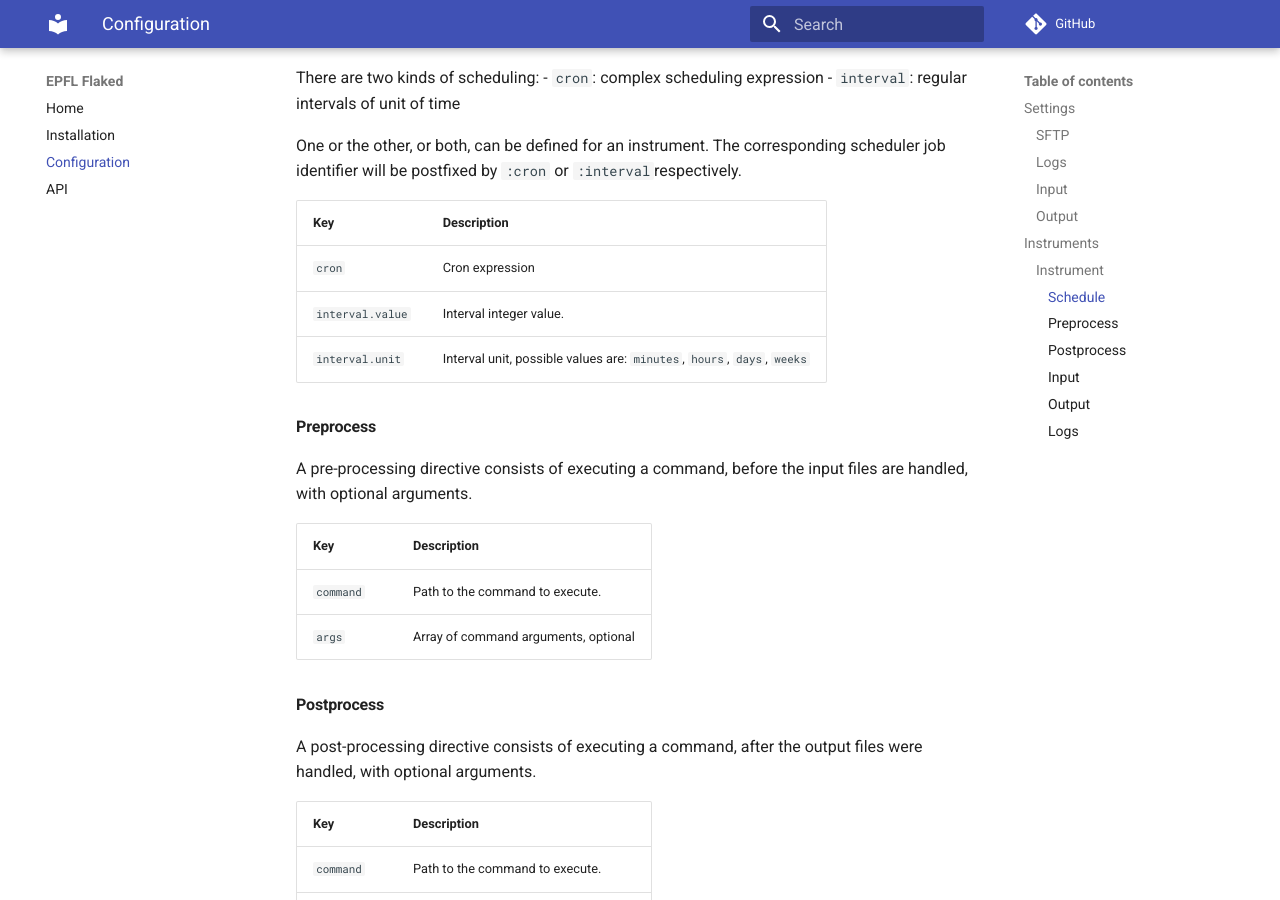
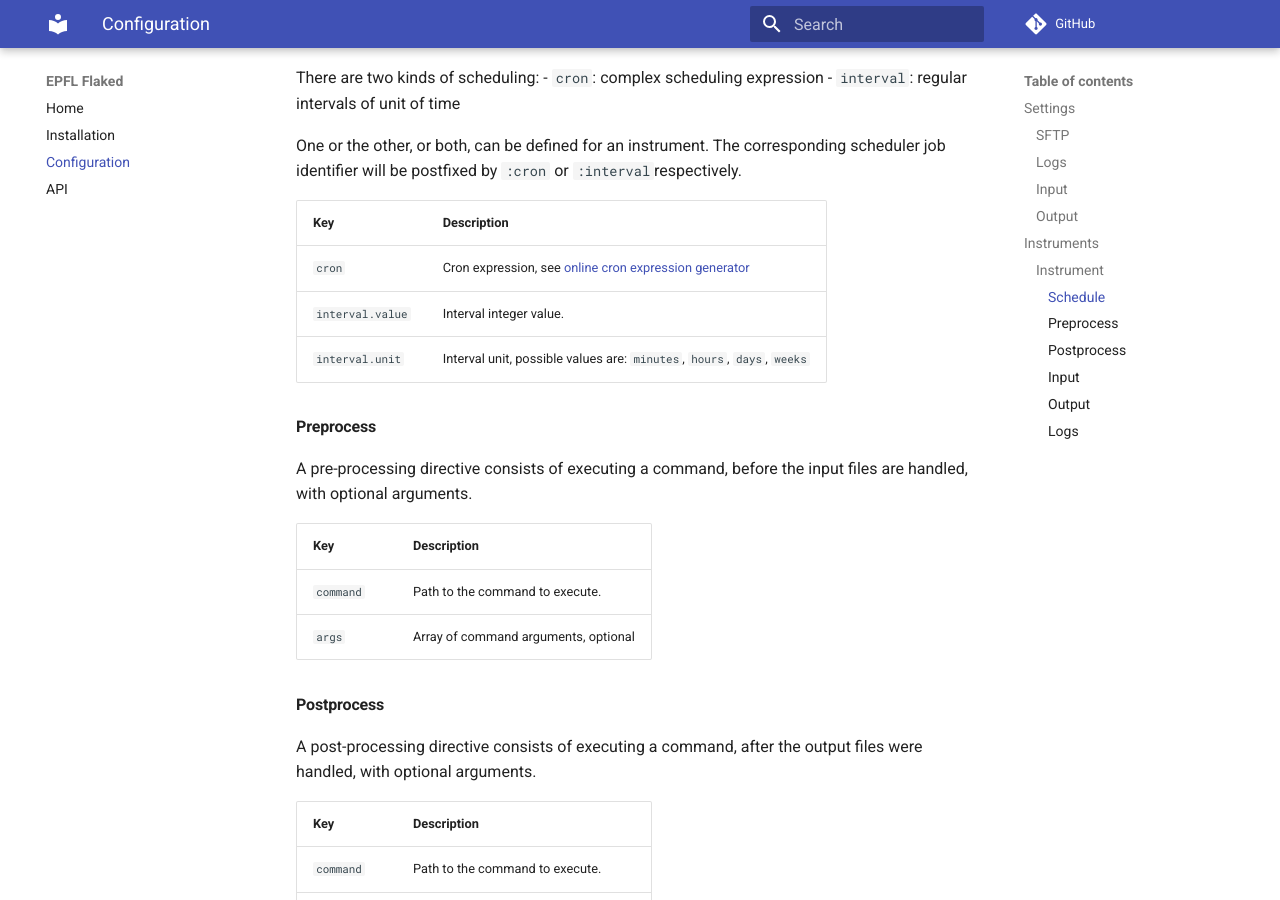
Before and after one commit to EPFL-ENAC/limnc-flaked, an MkDocs documentation site: the page built from docs/config.md, in a window 1280 px wide and 900 px high, scrolled down 3190 px. Built offline with MkDocs 1.6.1 and Material for MkDocs 9.7.7, drawn with Linux system fonts in a browser that asks for light colours; comment, search, counter and statistics services are not loaded.

Commit message:
chore: docs updated

```diff
--- a/docs/config.md
+++ b/docs/config.md
@@ -117,9 +117,9 @@ There are two kinds of scheduling:
 
 One or the other, or both, can be defined for an instrument. The corresponding scheduler job identifier will be postfixed by `:cron` or `:interval`respectively.
 
-| Key         | Description                         |
-| ----------- | ----------------------------------- |
-| `cron`      | Cron expression |
+| Key               | Description                         |
+| ----------------- | ----------------------------------- |
+| `cron`            | Cron expression, see [online cron expression generator](https://crontab.guru/) |
 | `interval.value`  | Interval integer value. |
 | `interval.unit`   | Interval unit, possible values are: `minutes`, `hours`, `days`, `weeks` |
 
```
